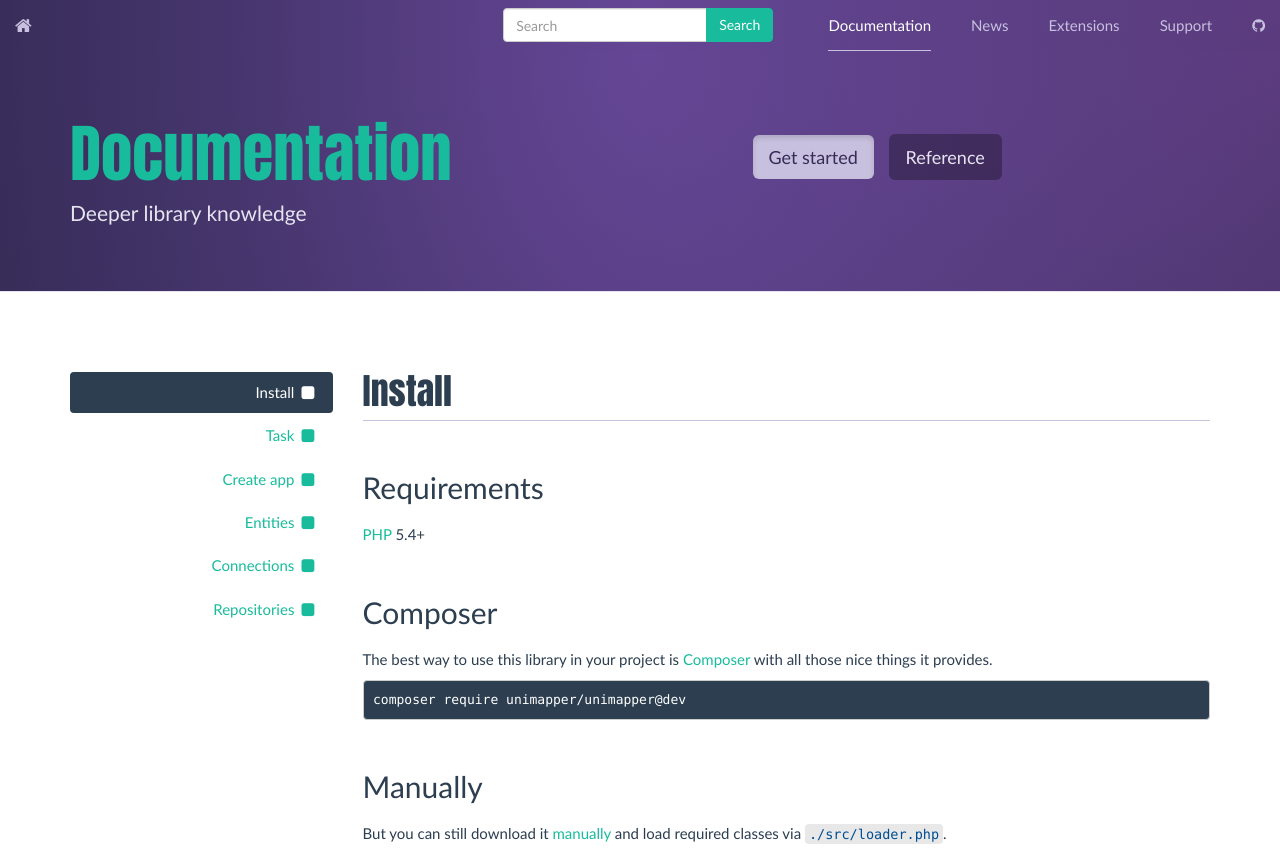
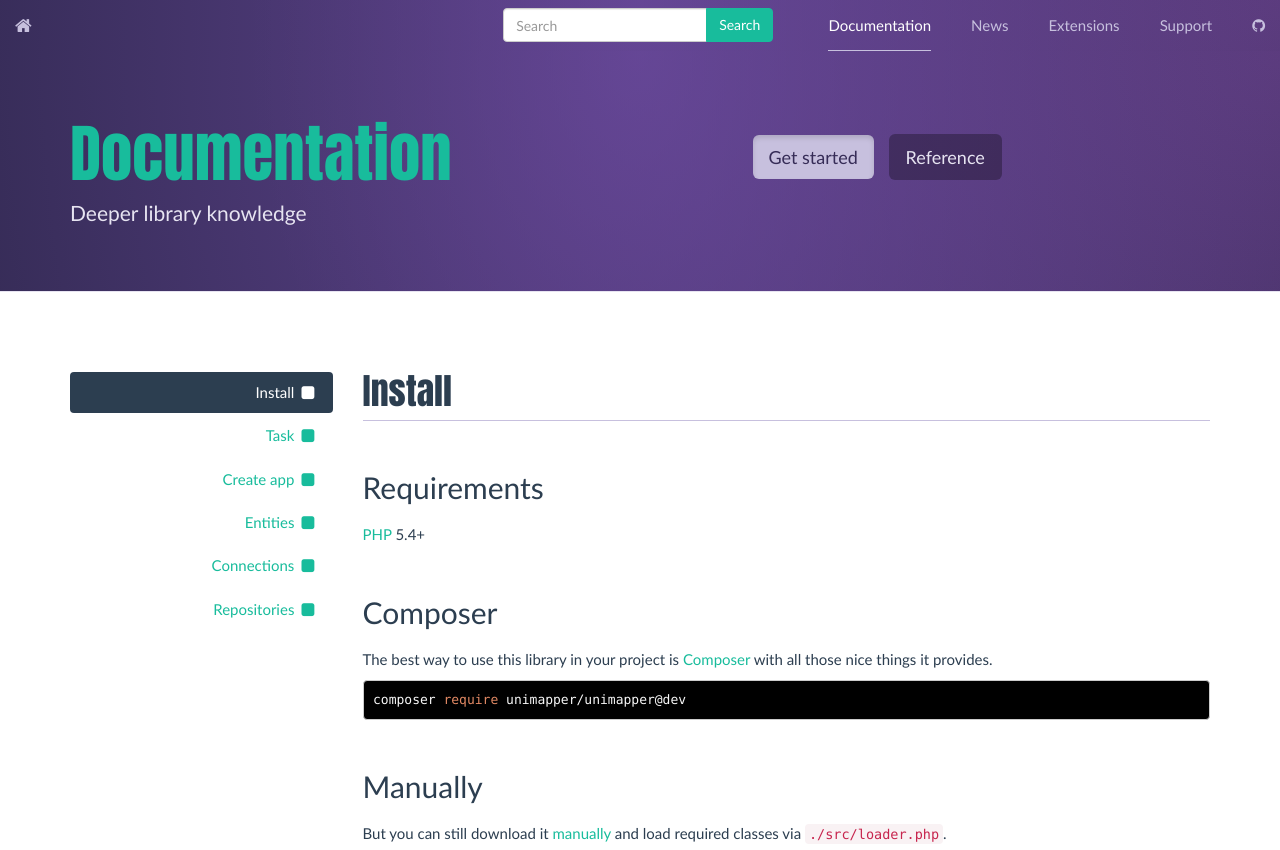
Before and after one commit to unimapper/unimapper.github.io, a Jekyll site: the page built from docs/get-started/install.md, in a window 1280 px wide, cut to the strip 0-850 px from the top of the page. Built offline with Jekyll 4.4.1, drawn with Linux system fonts in a browser that asks for light colours; nearby versions of some CDN libraries; comment, search, counter and statistics services are not loaded; the repository's description, which GitHub fills in, is left out.

Commit message:
code highlight

```diff
--- a/_config.yml
+++ b/_config.yml
@@ -2,3 +2,9 @@ name: UniMapper
 
 gems:
   - jekyll-sitemap
+
+#highlighter: pygments
+
+markdown: kramdown
+kramdown:
+  use_coderay: false
--- a/_layouts/default.html
+++ b/_layouts/default.html
@@ -8,6 +8,8 @@
         <link rel="stylesheet" href="//maxcdn.bootstrapcdn.com/bootstrap/3.3.0/css/bootstrap.min.css">
         <link href="//maxcdn.bootstrapcdn.com/font-awesome/4.2.0/css/font-awesome.min.css" rel="stylesheet">
         <link rel="stylesheet" href="{{ site.baseurl }}/css/style.css">
+        <link rel="stylesheet" href="//cdnjs.cloudflare.com/ajax/libs/highlight.js/8.4/styles/sunburst.min.css">
+        <script src="//cdnjs.cloudflare.com/ajax/libs/highlight.js/8.4/highlight.min.js"></script>
         <script src="//code.jquery.com/jquery-2.1.1.min.js"></script>
         <script src="//maxcdn.bootstrapcdn.com/bootstrap/3.3.0/js/bootstrap.min.js"></script>
         <script>
--- a/css/style.css
+++ b/css/style.css
@@ -131,18 +131,6 @@ a:hover, a:focus, a:active {
     margin-top: 50px;
     margin-bottom: 20px;
 }
-.container-content code {
-    color: #004E91;
-    background-color: #E8E8E8;
-}
-.container-content pre {
-    background-color: #2c3e50;
-    margin-bottom: 50px;
-}
-.container-content pre code {
-    background-color: #2c3e50;
-    color: #fff;
-}
 .container-content blockquote {
     font-size: 14px;
     border-left: none;
```
Also changed, not shown: other parts of _layouts/default.html (+7 -0 lines).
